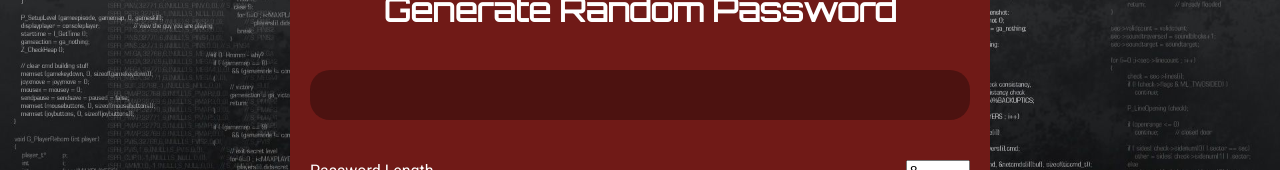
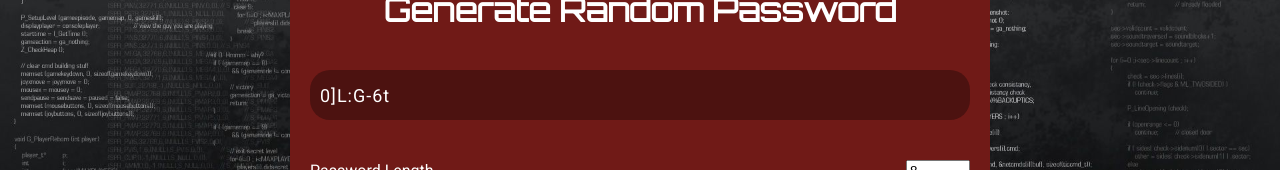
Before and after one commit to jesseodonoghue/password-generator, a plain HTML site: page index.html in a window 1280 px wide. Both pictures are taken after a click on the button "Generate Password". Shown: the part 236-406 px from the top of the page. Drawn offline with Linux system fonts and the light colour scheme.

Commit message:
Fix javascript errors, add script tag to index.html

```diff
--- a/index.html
+++ b/index.html
@@ -67,5 +67,7 @@
         </button>
     </div>
 
+    <script type="text/javascript" src="script.js"></script>
+
 </body>
 </html>
--- a/script.js
+++ b/script.js
@@ -55,14 +55,19 @@ function createPassword () {
     let generatedPassword = "";
 
     for (var i = 0; i < passLength; i++ ) {
-        generatedPassword += combinedPass[Math.floor(math.random() * passLength)];
+        generatedPassword += combinedPass[Math.floor(Math.random() * combinedPass.length)];
     }
 
     // Display completed password in text field
-    passwordEl.textContent = generatedPassword;
+    passwordEl.innerText = generatedPassword;
     console.log(generatedPassword);
 
-}
+};
 
-// Capture click event from Generate Password button
+/* Capture click event from Generate Password button to prevent default behavior
+btnGenerate.addEventListener("click", function(event) {
+    event.preventDefault;
+}); */
+
+// Capture click event from Generate Password button to create password
 btnGenerate.addEventListener("click", createPassword);
--- a/style.css
+++ b/style.css
@@ -62,6 +62,8 @@ input[type=checkbox] {
     height: 50px;
     width: 100%;
     margin-bottom: 40px;
+    white-space: nowrap;
+    overflow: hidden;
 }
 
 
```
